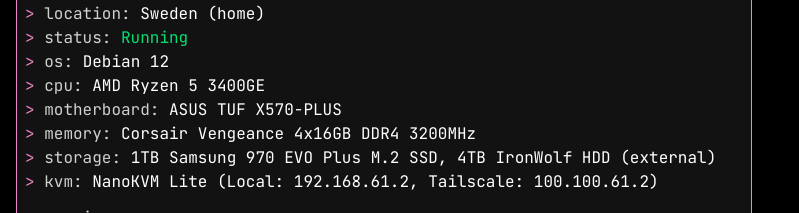
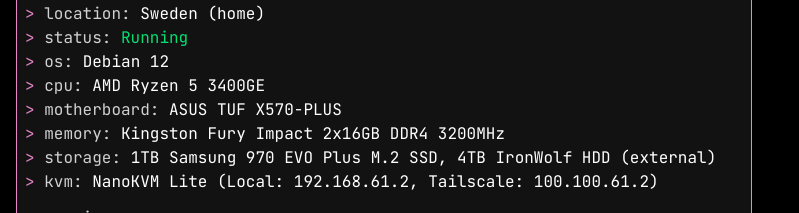
Before and after one commit to 2lay/2lay.net, a Next.js app: page /ecosystem in a window 1280 px wide. Shown: the part 1540-1753 px from the top of the page, without its empty margins (0-799 px from the left). Built offline with nearby package versions, Linux system fonts and the light colour scheme.

Commit message:
fix: wrong ram

```diff
--- a/src/app/ecosystem/page.client.tsx
+++ b/src/app/ecosystem/page.client.tsx
@@ -42,7 +42,7 @@ const servers = [
         localip: "192.168.61.1",
         tailscaleip: "100.100.61.1",
         motherboard: "ASUS TUF X570-PLUS",
-        memory: "Corsair Vengeance 4x16GB DDR4 3200MHz",
+        memory: "Kingston Fury Impact 2x16GB DDR4 3200MHz",
         storage: "1TB Samsung 970 EVO Plus M.2 SSD, 4TB IronWolf HDD (external)",
         location: "Sweden (home)",
         kvm: "NanoKVM Lite (Local: 192.168.61.2, Tailscale: 100.100.61.2)",
```
